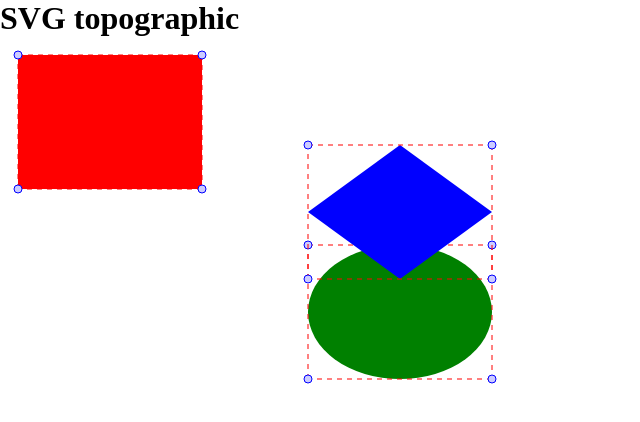
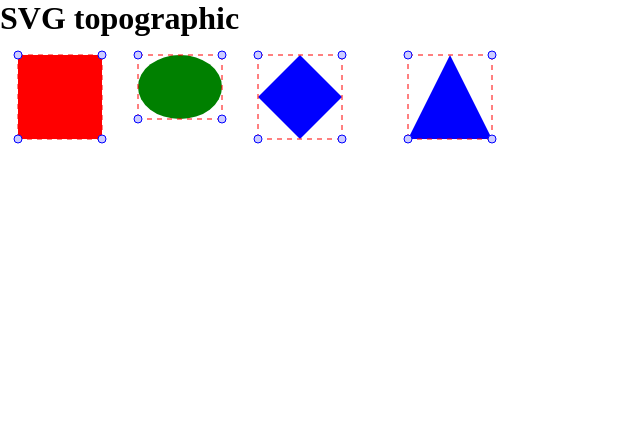
Before and after one commit to ganyanchuan1989/react-resize-svg, a React app: page / in a window 1280 px wide. Shown: the top 422 px of the page, without its empty margins (0-640 px from the left). Built offline with nearby package versions, Linux system fonts and the light colour scheme.

Commit message:
add style classname

```diff
--- a/package.json
+++ b/package.json
@@ -20,6 +20,7 @@
         "babel-preset-es2015": "^6.24.1",
         "babel-preset-react": "^6.24.1",
         "babel-preset-stage-1": "^6.24.1",
+        "babel-preset-stage-2": "^6.24.1",
         "browser-sync": "^2.18.13",
         "browser-sync-webpack-plugin": "^1.2.0",
         "case-sensitive-paths-webpack-plugin": "^2.1.1",
--- a/src/App.css
+++ b/src/App.css
@@ -3,3 +3,8 @@
     display: flex;
     flex-direction: column;
 }
+
+.rectTest{
+    stroke: 'blue';
+    fill: red;
+}
--- a/src/App.jsx
+++ b/src/App.jsx
@@ -4,8 +4,8 @@ import style from "./App.css";
 import ResizeSvg from "./components/ResizeSvg";
 import RectSvg from "./components/RectSvg";
 import EllipseSvg from "./components/EllipseSvg";
-
 import DiamondSvg from "./components/DiamondSvg";
+import TriangleSvg from './components/TriangleSvg';
 
 class App extends Component {
 	render() {
@@ -14,9 +14,10 @@ class App extends Component {
 				<h1>SVG topographic</h1>
 				<div id="container" style={{ position: "absolute" }}>
 					{/* 采用绝对布局方式 */}
-					<RectSvg width="200" height="150" top="10" left="10" />
-					<EllipseSvg width="200" height="150" top="200" left="300" />
-          <DiamondSvg width="200" height="150" top="100" left="300" />
+					<RectSvg width="100" height="100" top="10" left="10" style={{fill: 'red'}} className={style.rectTest}/>
+					<EllipseSvg width="100" height="80" top="10" left="130" />
+          <DiamondSvg width="100" height="100" top="10" left="250" />
+          <TriangleSvg width="100" height="100" top="10" left="400" />
 				</div>
 			</div>
 		);
--- a/src/components/DiamondSvg.jsx
+++ b/src/components/DiamondSvg.jsx
@@ -9,7 +9,7 @@ class DiamondSvg extends Component {
     ${width+cornerActionTriggerRadius}, ${height / 2 + cornerActionTriggerRadius}
     ${width / 2 + cornerActionTriggerRadius},${height + cornerActionTriggerRadius}`;
 
-    console.log(points);
+    // console.log(points);
 		return (
 			<polygon
         points={points}
--- a/src/components/RectSvg.jsx
+++ b/src/components/RectSvg.jsx
@@ -1,16 +1,21 @@
 import React, { Component } from "react";
 import ResizeSvgFactory from "./ResizeSvgHOC";
 
+
+
 class RectSvg extends Component {
 	render() {
-    let { cornerActionTriggerRadius, width, height } = this.props;
+		// style 从外部传入
+		let { cornerActionTriggerRadius, width, height, style,className } = this.props;
+		// console.log('className', className);
 		return (
 			<rect
 				x={cornerActionTriggerRadius}
 				y={cornerActionTriggerRadius}
         width={width}
 				height={height}
-				style={{ fill: "red" }}
+				// style={style}
+				className={className}
 			/>
 		);
 	}
--- a/src/components/ResizeSvg.jsx
+++ b/src/components/ResizeSvg.jsx
@@ -169,6 +169,8 @@ class ResizeSvg extends Component {
 					cornerActionTriggerRadius,
 					width: w - cornerActionTriggerRadius*2,
 					height: h - cornerActionTriggerRadius*2,
+					style: this.props.style,
+					className: this.props.className,
 				});
 		});
 		return (
--- /dev/null
+++ b/src/components/TriangleSvg.jsx
@@ -0,0 +1,21 @@
+import React, { Component } from 'react';
+import ResizeSvgFactory from "./ResizeSvgHOC";
+
+class TriangleSvg extends Component {
+  render() {
+    let { cornerActionTriggerRadius, width, height } = this.props;
+
+    let points = `${cornerActionTriggerRadius},${height + cornerActionTriggerRadius}
+      ${width / 2 + cornerActionTriggerRadius},${cornerActionTriggerRadius}
+      ${width + cornerActionTriggerRadius}, ${height + cornerActionTriggerRadius} `;
+
+    return (
+      <polygon
+        points={points}
+        style={{fill: 'blue'}}
+			/>
+    );
+  }
+}
+
+export default ResizeSvgFactory(TriangleSvg);
```
Also changed, not shown: .babelrc, 1 other file (tests, documents, lock files or other folders).
